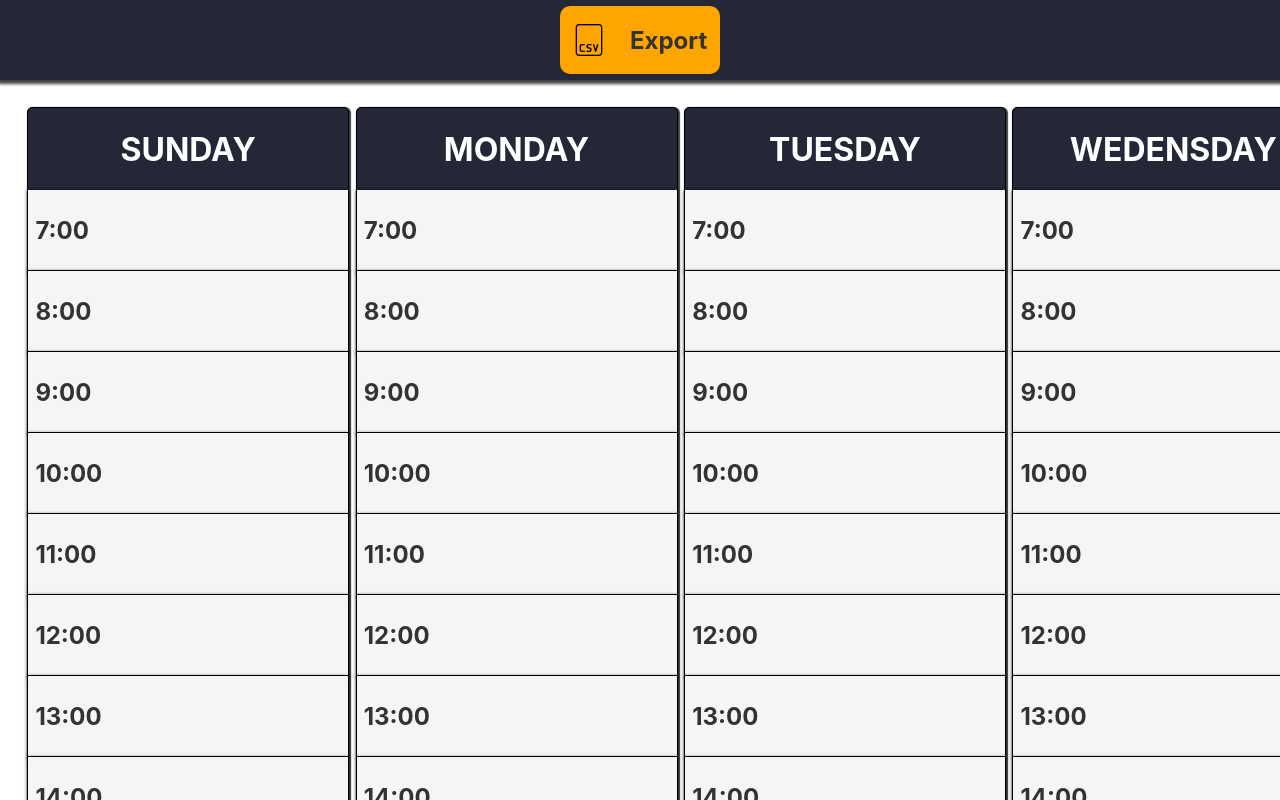
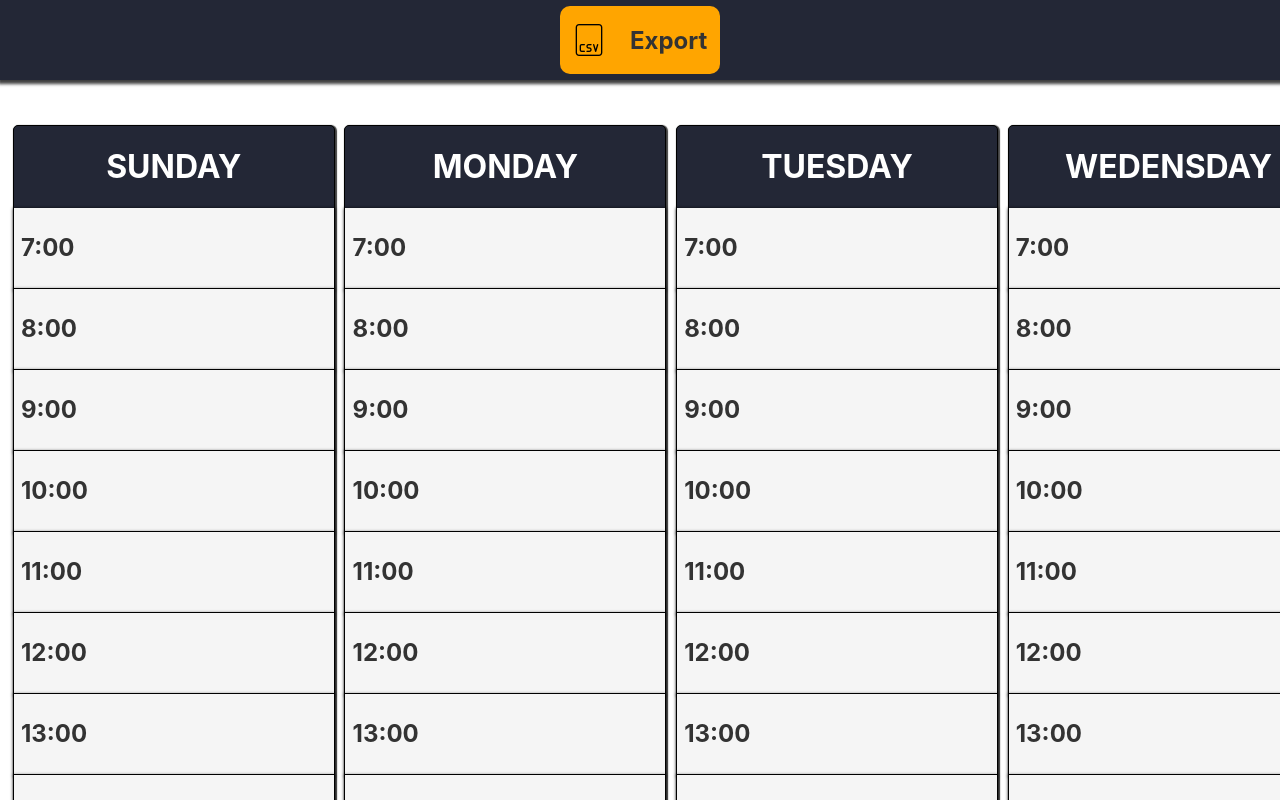
Before and after one commit to hansuribe/svelte-calendar, a Svelte app: page /#SUNDAY in a window 1280 px wide. Shown: the top 800 px of the page. Built offline with nearby package versions, Linux system fonts and the light colour scheme.

Commit message:
style fixes

```diff
--- a/src/App.svelte
+++ b/src/App.svelte
@@ -14,14 +14,7 @@
 <style>
 	main {
 		text-align: center;
-		padding: 1em;
-		max-width: 240px;
-		margin: 0 auto;
-	}
-
-	@media (min-width: 640px) {
-		main {
-			max-width: none;
-		}
+		padding: 0;
+		margin: 0;
 	}
 </style>
--- a/src/components/Day.svelte
+++ b/src/components/Day.svelte
@@ -8,7 +8,7 @@
     height: 100%;
     border: 1px solid black;
     box-shadow: 1px 1px 1px 1px rgba(0,0,0, 0.75);
-    margin: 0.2em;
+    margin: .3em;
     min-width: 20em;
     border-radius: 5px;
     background: var(--bg);
--- a/src/components/Week.svelte
+++ b/src/components/Week.svelte
@@ -32,9 +32,13 @@
   .week {
     display: flex;
     flex-direction: row;
-    height: auto;
-    width: 100vw;
-    margin-top: 5em;
+    justify-content: flex-start;
+    width: calc(100% + 10vw);
+    margin-top: 7em;
+  }
+
+  .week:last-child {
+    margin-right: 10em;
   }
 
   @media only screen and (max-width: 1024px) {
```
